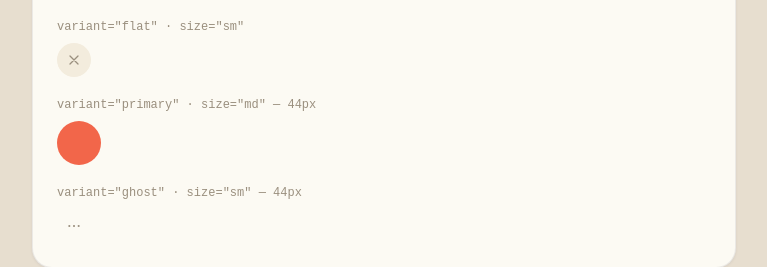
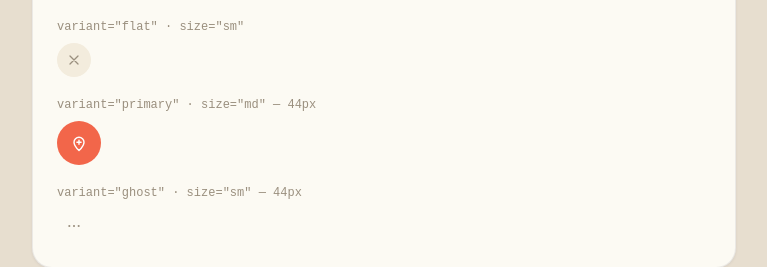
Before and after one commit to Blueton23/Transcendence, a React (Vite) app in the folder srcs/frontend/: page /design-system in a window 1280 px wide. Shown: the part 900-1167 px from the top of the page, without its empty margins (256-1023 px from the left). Built offline with nearby package versions, Linux system fonts and the light colour scheme.

Commit message:
fix lint DesignSystem

```diff
--- a/srcs/frontend/src/pages/DesignSystem.tsx
+++ b/srcs/frontend/src/pages/DesignSystem.tsx
@@ -110,7 +110,7 @@ function DesignSystem() {
         </Specimen>
         <Specimen label='variant="primary" · size="md" — 44px'>
           <IconButton
-            icon={<Icon name="add" size={20} />}
+            icon={<Icon name="pinplus" size={20} />}
             label="Epingler une idee"
             variant="primary"
             size="md"
```
